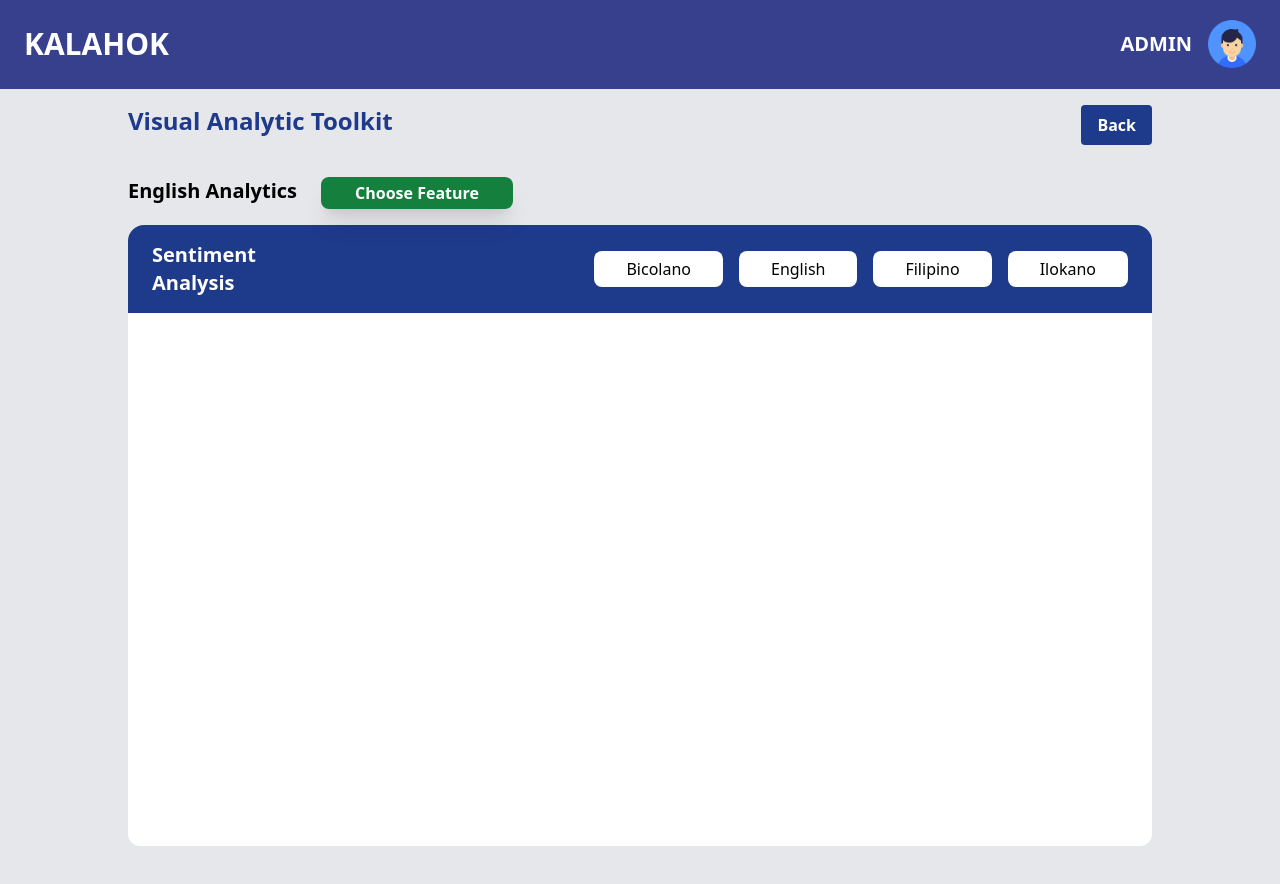
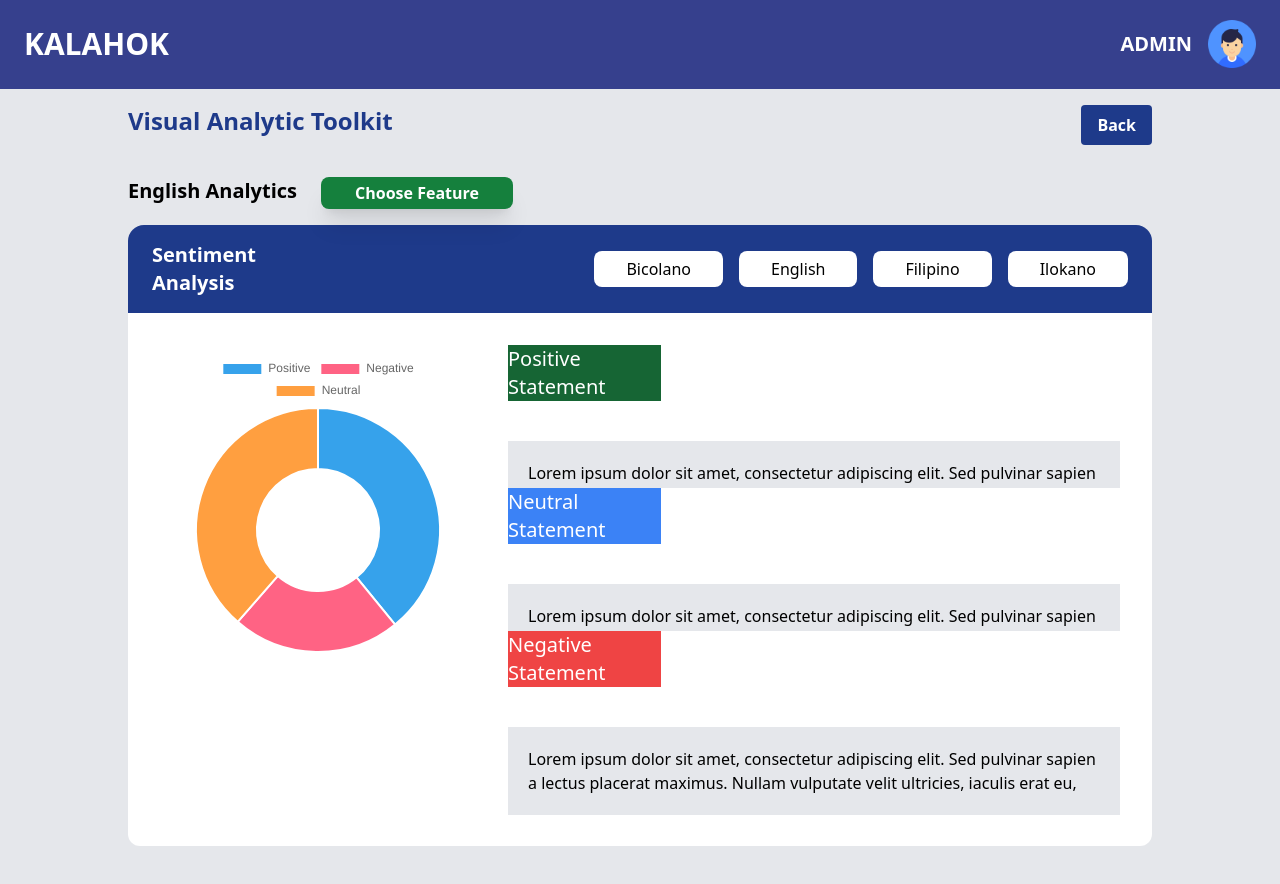
Before and after one commit to jeyyi/kahalok_nlp, a React (Create React App) app in the folder frontend/: page /sentiment in a window 1280 px wide. Shown: the top 884 px of the page. Built offline with nearby package versions, Linux system fonts and the light colour scheme; the HTML template or start-up script is replaced by a standard one.

Commit message:
Sentiment Analysis

```diff
--- a/frontend/src/Bigram.js
+++ b/frontend/src/Bigram.js
@@ -1,29 +1,7 @@
 import React from "react";
 import Header from "./components/Header";
 import Neck from "./components/Neck";
-import { Data } from "./utils/Data";
-import { Data2 } from "./utils/Data2"
-import {useState} from 'react';
-import PieChart from "./components/PieChart";
 const Bigram = () => {
-  const [chartData, setChartData] = useState({
-    labels: Data.map((data) => data.year),
-    datasets: [
-      {
-        label: "Users Gained ",
-        data: Data.map((data) => data.userGain),
-        backgroundColor: [
-          "rgba(75,192,192,1)",
-          "#ecf0f1",
-          "#50AF95",
-          "#f3ba2f",
-          "#2a71d0",
-        ],
-        borderColor: "black",
-        borderWidth: 2,
-      },
-    ],
-  });
   return (
     <div className="bg-gray-200">
       <Header></Header>
@@ -31,7 +9,6 @@ const Bigram = () => {
       <div className="px-32 h-screen">
         <div className="flex flex-row h-2/3 bg-white rounded-b-xl p-2">
           <div className="flex bg-gray-200 w-4/5 h-full">
-            <PieChart chartData = {chartData}/>
             {/* insert bigram image here */}
           </div>
           <div className="flex flex-col w-1/5 px-4">
--- a/frontend/src/Sentiment.js
+++ b/frontend/src/Sentiment.js
@@ -1,17 +1,82 @@
 import React from "react";
 import Header from "./components/Header";
 import Neck from "./components/Neck";
-
+import { Data } from "./utils/Data";
+import { useState } from "react";
+import PieChart from "./components/PieChart";
 const Sentiment = () => {
+  const [chartData, setChartData] = useState({
+    labels: Data.map((data) => data.year),
+    datasets: [
+      {
+        label: "Statemens ",
+        data: Data.map((data) => data.userGain),
+      },
+    ],
+  });
   return (
     <div className="bg-gray-200">
       <Header></Header>
       <Neck tempTitle={"Sentiment Analysis"}></Neck>
       <div className="px-32 h-screen">
-        <div className="flex flex-row h-2/3 bg-white rounded-b-xl p-2"></div>
+        <div className="flex flex-row h-2/3 bg-white rounded-b-xl p-8 space-x-8">
+          <div className="flex flex-row h-full items-center p-2 w-1/3">
+            <div className="h-full w-full">
+              <PieChart chartData={chartData} />
+            </div>
+          </div>
+          <div className="flex flex-col pb-10 w-2/3">
+            {/* Start of positive Statement */}
+            <div className="flex flex-col h-1/3 bg-white space-y-10">
+              <div className="flex justify-center items-center bg-green-800 w-1/4 h-auto">
+                <p className="text-white font-medium text-xl">
+                  Positive Statement
+                </p>
+              </div>
+              <div className="flex justify-center items-center bg-gray-200 w-full h-auto p-5">
+                <p className="text-black font-light text-base">
+                  Lorem ipsum dolor sit amet, consectetur adipiscing elit. Sed
+                  pulvinar sapien a lectus placerat maximus. Nullam vulputate
+                  velit ultricies, iaculis erat eu,
+                </p>
+              </div>
+            </div>
+            {/* End of positive Statement, Start of Neutral */}
+            <div className="flex flex-col h-1/3 bg-white space-y-10">
+              <div className="flex justify-center items-center bg-blue-500 w-1/4 h-auto">
+                <p className="text-white font-medium text-xl">
+                  Neutral Statement
+                </p>
+              </div>
+              <div className="flex justify-center items-center bg-gray-200 w-full h-auto p-5">
+                <p className="text-black font-light text-base">
+                  Lorem ipsum dolor sit amet, consectetur adipiscing elit. Sed
+                  pulvinar sapien a lectus placerat maximus. Nullam vulputate
+                  velit ultricies, iaculis erat eu,
+                </p>
+              </div>
+            </div>
+             {/* End of positive Neutral, Start of Negative */}
+             <div className="flex flex-col h-1/3 bg-white space-y-10">
+              <div className="flex justify-center items-center bg-red-500 w-1/4 h-auto">
+                <p className="text-white font-medium text-xl">
+                  Negative Statement
+                </p>
+              </div>
+              <div className="flex justify-center items-center bg-gray-200 w-full h-auto p-5">
+                <p className="text-black font-light text-base">
+                  Lorem ipsum dolor sit amet, consectetur adipiscing elit. Sed
+                  pulvinar sapien a lectus placerat maximus. Nullam vulputate
+                  velit ultricies, iaculis erat eu,
+                </p>
+              </div>
+            </div>
+            {/* End of Negative */}
+          </div>
+        </div>
       </div>
     </div>
   );
-}
+};
 
 export default Sentiment;
--- a/frontend/src/components/PieChart.js
+++ b/frontend/src/components/PieChart.js
@@ -1,17 +1,16 @@
 // src/components/PieChart.js
-import { Legend } from "chart.js";
 import React from "react";
-import { Pie } from "react-chartjs-2";
+import { Doughnut } from "react-chartjs-2";
 
 function PieChart({ chartData }) {
   return (
     <div className="chart-container min-h-full min-w-full">
-      <Pie
+      <Doughnut
         data={chartData}
         options={{
           plugins: {
             title: {
-              display: true,
+              display: false,
               text: "Sample Pie Chart"
             },
             legend: {
--- a/frontend/src/utils/Data.js
+++ b/frontend/src/utils/Data.js
@@ -1,32 +1,20 @@
 export const Data = [
     {
       id: 1,
-      year: 2016,
+      year: "Positive",
       userGain: 80000,
       userLost: 823
     },
     {
       id: 2,
-      year: 2017,
+      year: "Negative",
       userGain: 45677,
       userLost: 345
     },
     {
       id: 3,
-      year: 2018,
+      year: "Neutral",
       userGain: 78888,
       userLost: 555
     },
-    {
-      id: 4,
-      year: 2019,
-      userGain: 90000,
-      userLost: 4555
-    },
-    {
-      id: 5,
-      year: 2020,
-      userGain: 4300,
-      userLost: 234
-    }
   ];
```
Also changed, not shown: frontend/src/components/BarChart.js (added).
